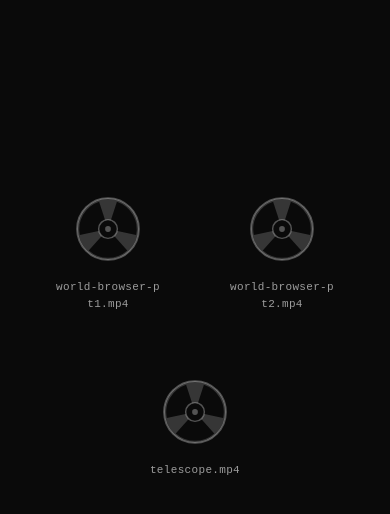
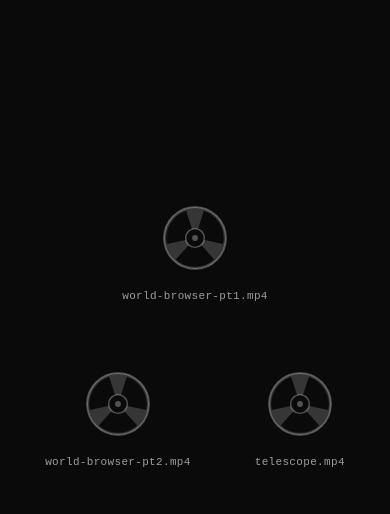
Before and after one commit to zebklein/zebsite, an Eleventy site: page src/filmography.njk in a window 390 px wide. Shown: the part 106-620 px from the top of the page. Built offline with nearby package versions, Linux system fonts and the light colour scheme; Eleventy itself is replaced by a stand-in of ours; files that its build step writes are made by us from their sources.

Commit message:
film icon name adjustments

```diff
--- a/src/css/filmography.css
+++ b/src/css/filmography.css
@@ -65,8 +65,7 @@
   color: rgba(255, 255, 255, 0.6);
   letter-spacing: 0.03em;
   text-align: center;
-  max-width: 130px;
-  word-break: break-all;
+  white-space: nowrap;
   line-height: 1.5;
 }
 
@@ -136,6 +135,5 @@
 
   .file-label {
     font-size: 11px;
-    max-width: 110px;
   }
 }
```
